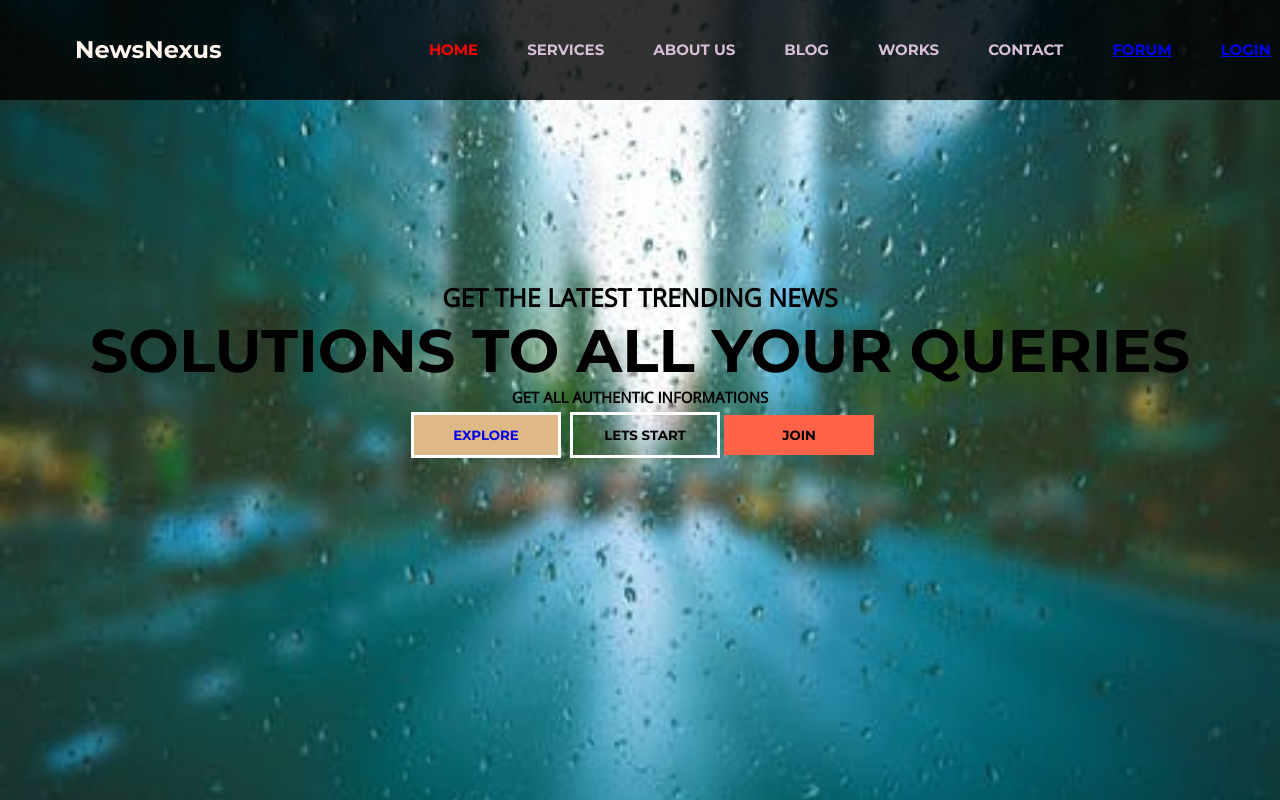
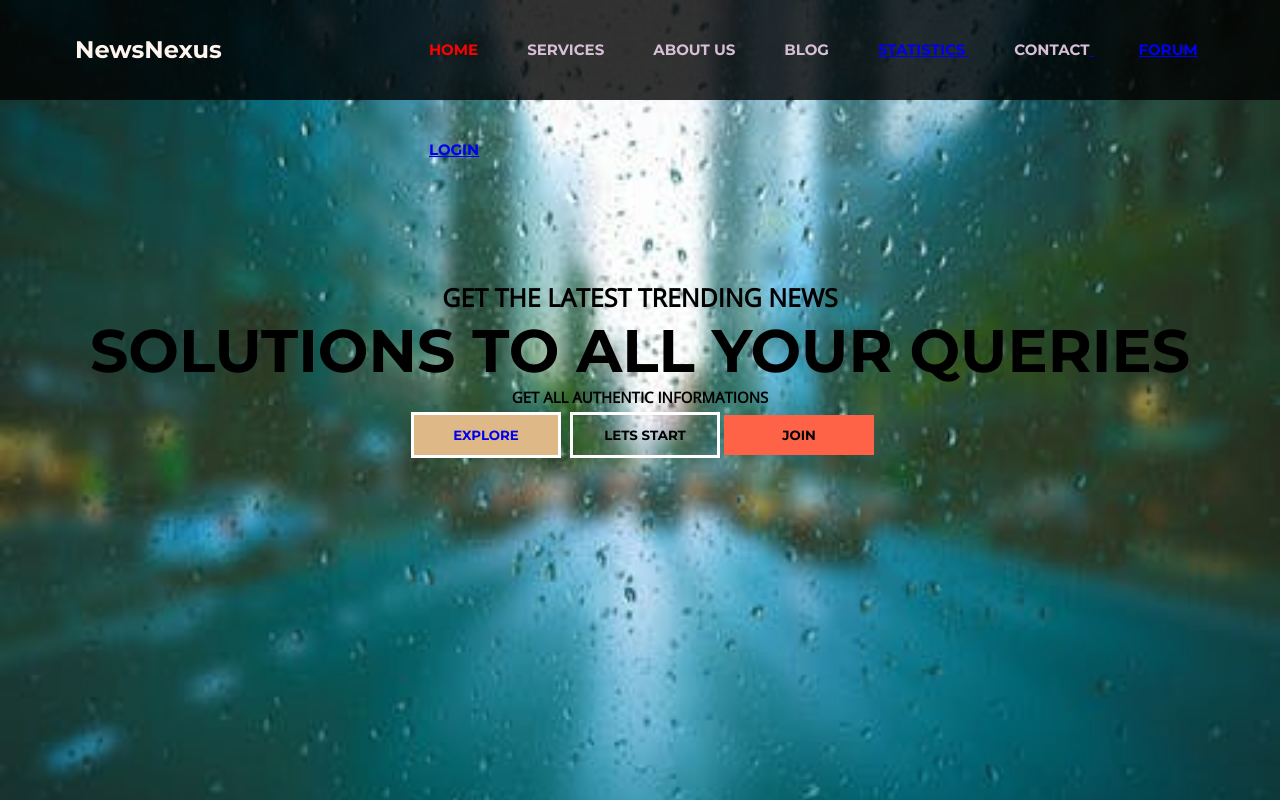
Before and after one commit to khaledirfan/NewsNexus, a plain HTML site: page index.html in a window 1280 px wide. Drawn offline with nearby package versions, Linux system fonts and the light colour scheme.

Commit message:
Update index.html

```diff
--- a/index.html
+++ b/index.html
@@ -20,7 +20,7 @@
                                  <li>SERVICES</li>
                                  <li>ABOUT US</li>
                                  <li>BLOG</li>
-                                 <li>WORKS</li>
+                                 <li><a href="userinfo.html">Statistics</li>
                                  <li>CONTACT</li>
                                  <li><a href="forum.html">FORUM</a></li>
                                  <li><a href="loginpage.html">Login</a></li>
```
